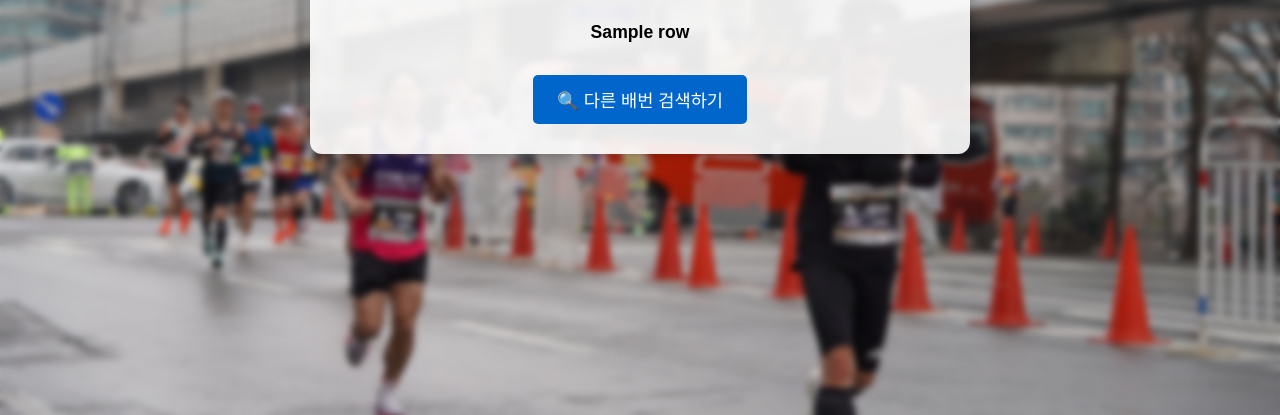
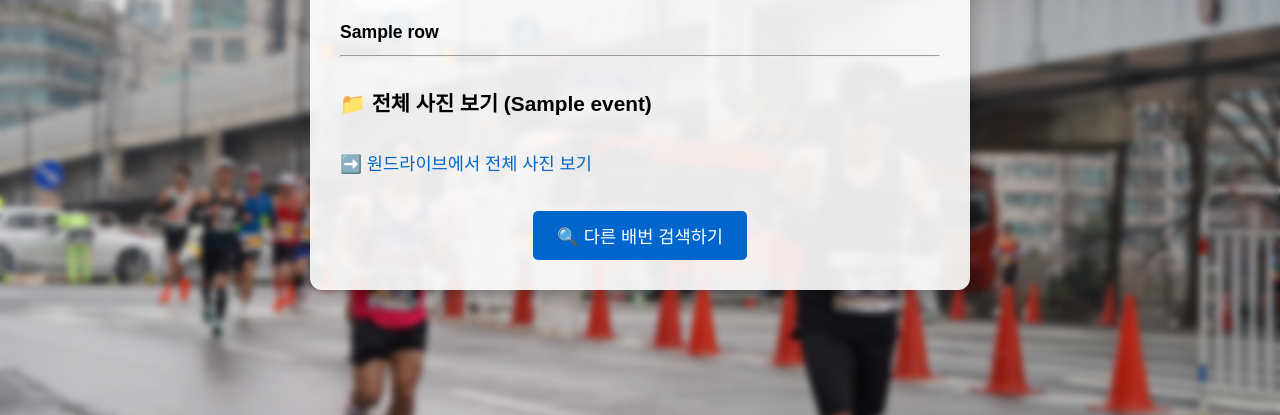
Before and after one commit to LadPark/dalina, a Flask app: template templates/results.html in a window 1280 px wide. Shown: the part 119-534 px from the top of the page. Run offline with Flask 3, Linux system fonts and the light colour scheme; the template is opened without the code that fills it: most values are stand-ins (such as "Sample title", 1, 10 or a date in 2020).

Commit message:
Update results.html

```diff
--- a/templates/results.html
+++ b/templates/results.html
@@ -29,6 +29,7 @@
     }
     .results {
       margin-top: 20px;
+      text-align: left;
     }
     .results ul {
       list-style: none;
@@ -39,16 +40,20 @@
       margin-bottom: 12px;
       font-size: 1.1rem;
     }
+    h3 {
+      font-size: 1.3rem;
+      margin-top: 30px;
+    }
     table {
       width: 100%;
       border-collapse: collapse;
       margin-top: 20px;
-      text-align: left;
       font-size: 1.1rem;
     }
     th, td {
       border-bottom: 1px solid #ccc;
       padding: 8px;
+      text-align: left;
     }
     th {
       background-color: #f5f5f5;
@@ -90,12 +95,25 @@
             <li><strong>{{ row[1] }}</strong></li>
           {% endfor %}
         </ul>
+
+        {% if link %}
+          <hr>
+          <h3>📁 전체 사진 보기 ({{ event }})</h3>
+          <p>
+            <a href="{{ link }}" class="link-inline" target="_blank">
+              ➡️ 원드라이브에서 전체 사진 보기
+            </a>
+          </p>
+        {% endif %}
       {% else %}
         <p>해당 배번의 사진이 없습니다.</p>
+
         {% if link %}
-          <p><a href="{{ link }}" class="link-inline" target="_blank">
-            ➡️ 원드라이브에서 전체 사진 보기
-          </a></p>
+          <p>
+            <a href="{{ link }}" class="link-inline" target="_blank">
+              ➡️ 원드라이브에서 전체 사진 보기
+            </a>
+          </p>
         {% endif %}
 
         {% if timeline %}
```
